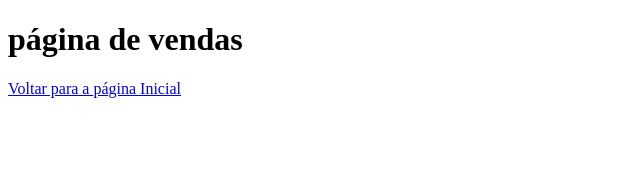
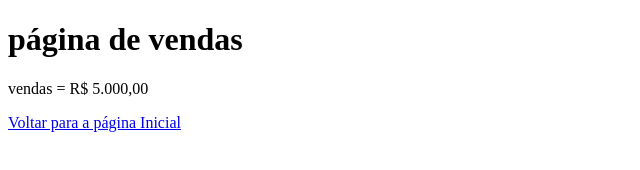
Before and after one commit to Marciokaliban/aulagithub, a plain HTML site: page vendas.html in a window 1280 px wide. Shown: the whole page, without its empty margins (0-640 px from the left). Drawn offline with Linux system fonts and the light colour scheme.

Commit message:
Acrecentado o valor das vendas

```diff
--- a/vendas.html
+++ b/vendas.html
@@ -8,7 +8,8 @@
 </head>
 <body>
     <h1>página de vendas</h1>
-    <a href="index.htmll">Voltar para a página Inicial</a>
+    <p>vendas = R$ 5.000,00</p>
+    <a href="index.html">Voltar para a página Inicial</a>
 
 </body>
 </html>
```
